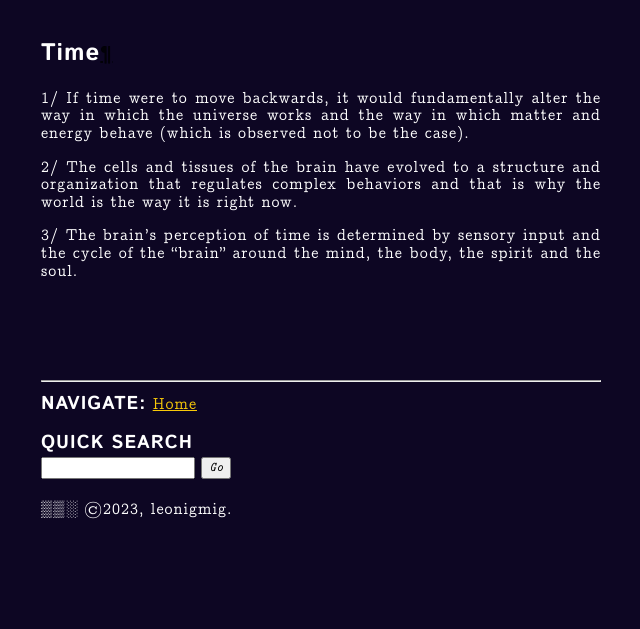
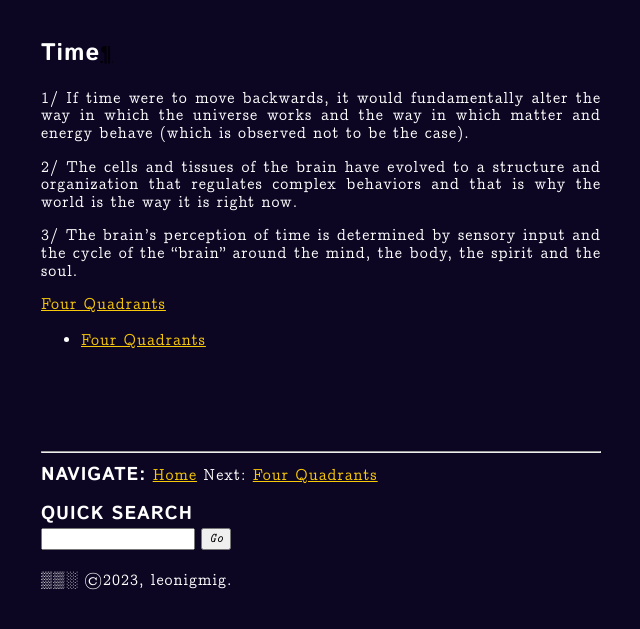
Before and after one commit to leonigmig/MidiMoke, a Sphinx documentation site: the page built from docs/source/pages/time.rst, in a window 1280 px wide. Shown: the top 629 px of the page, without its empty margins (319-959 px from the left). Built offline with Sphinx 7.4.7, drawn with Linux system fonts in a browser that asks for light colours.

Commit message:
some progress on documentation structure

```diff
--- a/docs/source/conf.py
+++ b/docs/source/conf.py
@@ -16,7 +16,8 @@ author = 'leonigmig'
 # Add any Sphinx extension module names here, as strings. They can be
 # extensions coming with Sphinx (named 'sphinx.ext.*') or your custom
 # ones.
-extensions = [ 'sphinxcontrib.youtube']
+extensions = ['sphinxcontrib.youtube',
+              'sphinx.ext.autosectionlabel']
 
 
 # Add any paths that contain templates here, relative to this directory.
@@ -36,7 +37,7 @@ exclude_patterns = []
 html_theme = 'tt'
 html_theme_path = ['../theme/']
 html_theme_options = {
-    'show_powered_by' : False
+    'show_powered_by': False
 }
 
 html_show_sourcelink = False
--- a/docs/source/index.rst
+++ b/docs/source/index.rst
@@ -1,5 +1,5 @@
-The Luminous Butterfly
-======================
+Two shadows and the luminous butterfly
+======================================
 
 A journey from millennial claustrophobia to open-ended cosmic consciousness.
 
--- /dev/null
+++ b/docs/source/pages/four-quadrants.rst
@@ -0,0 +1,4 @@
+Four Quadrants
+==============
+
+Blah blah blah, I'm not going to explain this.  If you don't know what
--- a/docs/source/pages/time.rst
+++ b/docs/source/pages/time.rst
@@ -6,3 +6,10 @@ Time
 2/ The cells and tissues of the brain have evolved to a structure and organization that regulates complex behaviors and that is why the world is the way it is right now.
 
 3/ The brain's perception of time is determined by sensory input and the cycle of the "brain" around the  mind, the body, the spirit and the soul.
+
+:ref:`Four Quadrants`
+
+.. toctree::
+   :maxdepth: 2
+
+   four-quadrants.rst
```
